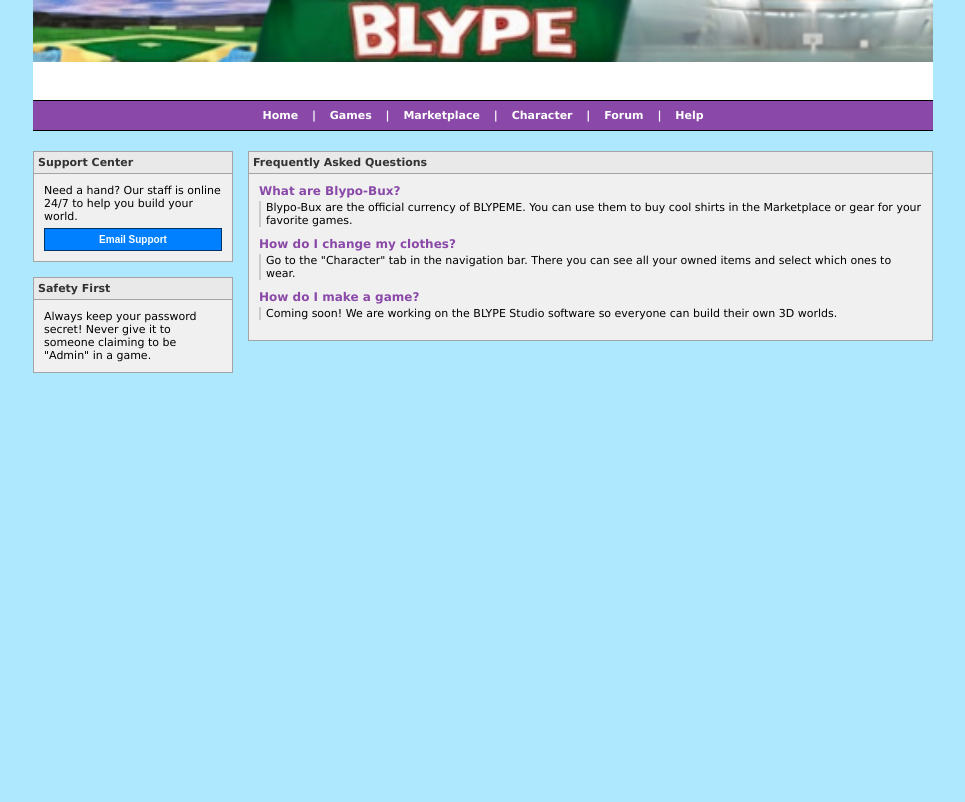
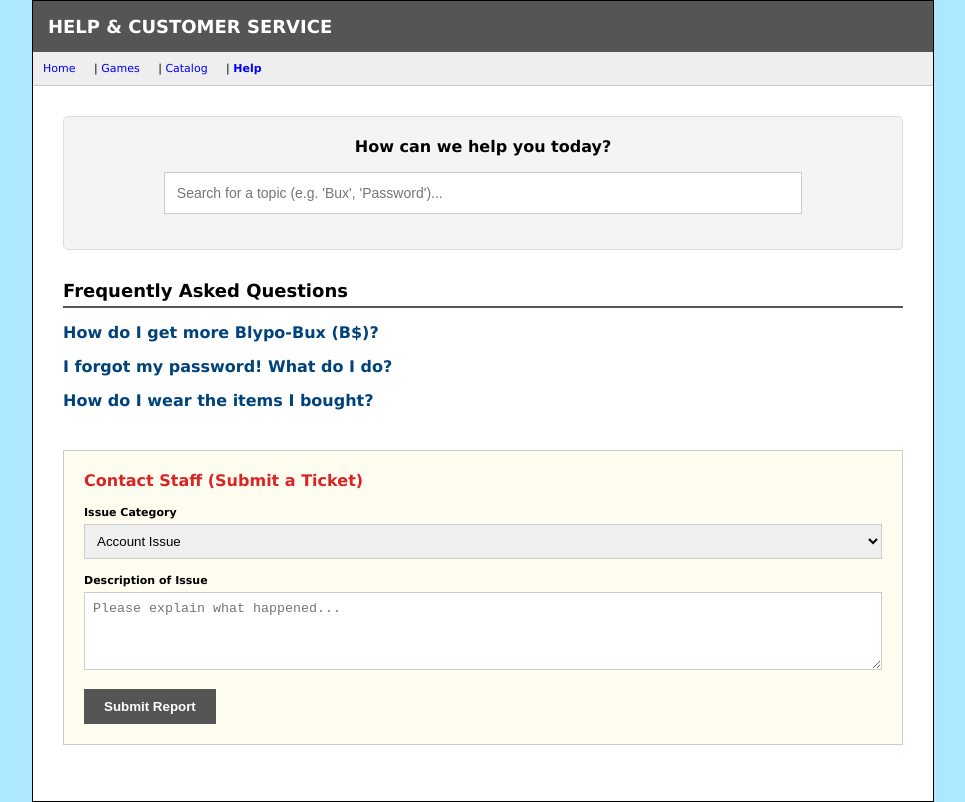
Before and after one commit to zbpk/Blype, a plain HTML site: page help.html in a window 1280 px wide. Shown: the whole page, without its empty margins (157-1122 px from the left). Drawn offline with Linux system fonts and the light colour scheme.

Commit message:
Update help.html

```diff
--- a/help.html
+++ b/help.html
@@ -4,140 +4,137 @@
     <meta charset="UTF-8">
     <title>BLYPEME - Help & Support</title>
     <style>
-        body {
-            background: #ade8ff;
-            font-family: 'Verdana', sans-serif;
-            margin: 0; padding: 0;
-            text-align: center;
-        }
+        body { background: #ade8ff; font-family: 'Verdana', sans-serif; margin: 0; padding: 0; }
+        .site-wrapper { width: 900px; margin: 0 auto; background: #fff; min-height: 100vh; border: 1px solid #000; }
 
-        .site-wrapper { width: 900px; margin: 0 auto; background-color: transparent; }
+        /* HEADER */
+        .header { background: #555; color: white; padding: 15px; font-weight: bold; font-size: 18px; }
+        .nav { background: #eee; padding: 10px; font-size: 11px; border-bottom: 1px solid #ccc; }
+        .nav a { margin-right: 15px; text-decoration: none; color: blue; }
 
-        /* UNIFIED HEADER */
-        .banner-container { background: #fff; border-bottom: 1px solid #000; width: 900px; height: 100px; overflow: hidden; cursor: pointer; }
-        .banner-img { width: 100%; }
+        .help-content { padding: 30px; }
 
-        .sub-nav {
-            background-color: #8a49a8;
-            padding: 8px 0;
-            color: white;
-            font-size: 11px;
-            font-weight: bold;
-            border-bottom: 1px solid #000;
-        }
-        .sub-nav a { color: white; text-decoration: none; margin: 0 10px; }
-        .sub-nav a:hover { text-decoration: underline; }
+        /* SEARCH BOX */
+        .help-search { background: #f4f4f4; padding: 20px; border: 1px solid #ddd; border-radius: 5px; margin-bottom: 30px; text-align: center; }
+        .help-search input { width: 80%; padding: 12px; border: 1px solid #ccc; font-size: 14px; }
 
-        /* MAIN GRID */
-        .main-container {
-            display: grid;
-            grid-template-columns: 200px 1fr;
-            gap: 15px;
-            padding: 20px 0;
-            text-align: left;
-        }
+        /* FAQ SECTION */
+        .faq-section h2 { font-size: 18px; border-bottom: 2px solid #555; padding-bottom: 5px; }
+        .faq-item { margin-bottom: 15px; }
+        .faq-q { font-weight: bold; color: #00427a; cursor: pointer; display: block; }
+        .faq-a { font-size: 12px; color: #444; margin-top: 5px; display: none; background: #f9f9f9; padding: 10px; border-left: 3px solid #555; }
 
-        .box {
-            background: #f0f0f0;
-            border: 1px solid #a4a4a4;
-            margin-bottom: 15px;
-            padding: 10px;
-            font-size: 11px;
-        }
-        .box-header {
-            background: #e9e9e9;
-            border-bottom: 1px solid #a4a4a4;
-            padding: 4px;
-            font-weight: bold;
-            margin: -10px -10px 10px -10px;
-            color: #333;
-        }
+        /* SUPPORT TICKET FORM */
+        .ticket-box { margin-top: 40px; padding: 20px; border: 1px solid #ccc; background: #fffdf0; }
+        .ticket-box h3 { margin-top: 0; font-size: 16px; color: #d92525; }
+        label { display: block; font-size: 11px; font-weight: bold; margin-bottom: 5px; }
+        input, textarea, select { width: 100%; padding: 8px; margin-bottom: 15px; border: 1px solid #ccc; box-sizing: border-box; }
 
-        /* HELP CONTENT */
-        .help-q { font-weight: bold; color: #8a49a8; display: block; margin-top: 10px; font-size: 12px; }
-        .help-a { display: block; margin-bottom: 10px; padding-left: 5px; border-left: 2px solid #ccc; margin-top: 3px; }
+        .btn { background: #555; color: white; border: none; padding: 10px 20px; cursor: pointer; font-weight: bold; }
+        .btn:hover { background: #333; }
 
-        .contact-btn {
-            background: #0080ff; color: white; border: 1px solid #003366;
-            padding: 5px 10px; font-weight: bold; cursor: pointer; width: 100%;
-            font-size: 10px; margin-top: 5px;
-        }
-
-        .admin-note { background: #fffbe6; border: 1px solid #ffe58f; padding: 10px; margin-top: 10px; }
+        #success-msg { display: none; color: green; font-weight: bold; margin-top: 10px; font-size: 12px; }
     </style>
 </head>
 <body>
 
     <div class="site-wrapper">
-        <div class="banner-container" onclick="window.location.href='index.html'">
-            <img src="Banner.png" alt="BLYPE" class="banner-img">
+        <div class="header">HELP & CUSTOMER SERVICE</div>
+        <div class="nav">
+            <a href="index.html">Home</a> | <a href="games.html">Games</a> | <a href="catalog.html">Catalog</a> | <a href="help.html"><b>Help</b></a>
         </div>
 
-        <div class="sub-nav" id="main-nav">
-            <a href="index.html">Home</a> |
-            <a href="games.html">Games</a> |
-            <a href="marketplace.html">Marketplace</a> |
-            <a href="character.html">Character</a> |
-            <a href="forum.html">Forum</a> |
-            <a href="help.html">Help</a>
-        </div>
+        <div class="help-content">
+            <div class="help-search">
+                <p style="margin-top:0; font-weight:bold;">How can we help you today?</p>
+                <input type="text" id="faq-input" placeholder="Search for a topic (e.g. 'Bux', 'Password')..." onkeyup="searchFAQ()">
+            </div>
 
-        <div class="main-container">
-            <aside>
-                <div class="box">
-                    <div class="box-header">Support Center</div>
-                    Need a hand? Our staff is online 24/7 to help you build your world.
-                    <button class="contact-btn">Email Support</button>
+            <div class="faq-section">
+                <h2>Frequently Asked Questions</h2>
+
+                <div class="faq-item">
+                    <span class="faq-q" onclick="toggleFAQ(this)">How do I get more Blypo-Bux (B$)?</span>
+                    <div class="faq-a">You can earn B$ by playing games, participating in community events, or receiving them from an Administrator.</div>
                 </div>
 
-                <div class="box">
-                    <div class="box-header">Safety First</div>
-                    Always keep your password secret! Never give it to someone claiming to be "Admin" in a game.
-                </div>
-            </aside>
-
-            <main>
-                <div class="box">
-                    <div class="box-header">Frequently Asked Questions</div>
-
-                    <span class="help-q">What are Blypo-Bux?</span>
-                    <span class="help-a">Blypo-Bux are the official currency of BLYPEME. You can use them to buy cool shirts in the Marketplace or gear for your favorite games.</span>
-
-                    <span class="help-q">How do I change my clothes?</span>
-                    <span class="help-a">Go to the "Character" tab in the navigation bar. There you can see all your owned items and select which ones to wear.</span>
-
-                    <span class="help-q">How do I make a game?</span>
-                    <span class="help-a">Coming soon! We are working on the BLYPE Studio software so everyone can build their own 3D worlds.</span>
+                <div class="faq-item">
+                    <span class="faq-q" onclick="toggleFAQ(this)">I forgot my password! What do I do?</span>
+                    <div class="faq-a">Since BLYPEME is currently in development, please contact a Staff member in the Forum to have your password reset manually.</div>
                 </div>
 
-                <div class="box" id="admin-help" style="display:none;">
-                    <div class="box-header" style="background:#fffbe6; color:#856404;">Admin Documentation</div>
-                    <div class="admin-note">
-                        <b>Welcome, Master Admin.</b> Here is how to manage the site:<br><br>
-                        • <b>Economy:</b> Use the Admin Panel to set your balance. Smart Formatting will handle display (K, M, B).<br>
-                        • <b>Content:</b> You can change the homepage News and Featured Game directly from your panel.<br>
-                        • <b>Moderation:</b> You have the power to delete forum threads and broadcast site-wide alerts.
-                    </div>
+                <div class="faq-item">
+                    <span class="faq-q" onclick="toggleFAQ(this)">How do I wear the items I bought?</span>
+                    <div class="faq-a">Go to the 'Character' tab in the navigation menu. There you can see your inventory and click 'Wear' on any item you own.</div>
                 </div>
-            </main>
+            </div>
+
+            <div class="ticket-box">
+                <h3>Contact Staff (Submit a Ticket)</h3>
+                <label>Issue Category</label>
+                <select id="ticket-cat">
+                    <option>Account Issue</option>
+                    <option>Billing / B$ Issue</option>
+                    <option>Reporting a Player</option>
+                    <option>Technical Bug</option>
+                </select>
+
+                <label>Description of Issue</label>
+                <textarea id="ticket-body" rows="4" placeholder="Please explain what happened..."></textarea>
+
+                <button class="btn" onclick="submitTicket()">Submit Report</button>
+                <div id="success-msg">Ticket Submitted! A moderator will review your case soon.</div>
+            </div>
         </div>
     </div>
 
     <script>
-        window.onload = function() {
-            const isAdmin = localStorage.getItem("isAdmin") === "true";
+        const BLYPE = {
+            session: localStorage.getItem("currentUser") || "Guest"
+        };
 
-            if (isAdmin) {
-                // Show secret admin help
-                document.getElementById('admin-help').style.display = "block";
+        function toggleFAQ(element) {
+            const answer = element.nextElementSibling;
+            answer.style.display = (answer.style.display === "block") ? "none" : "block";
+        }
 
-                // Add Admin Tab to Nav
-                const nav = document.getElementById('main-nav');
-                if(!nav.innerHTML.includes("admin.html")) {
-                    nav.innerHTML += ' | <a href="admin.html" style="color:yellow;">Admin Panel</a>';
-                }
+        function searchFAQ() {
+            const input = document.getElementById('faq-input').value.toLowerCase();
+            const items = document.getElementsByClassName('faq-item');
+
+            for (let i = 0; i < items.length; i++) {
+                const text = items[i].innerText.toLowerCase();
+                items[i].style.display = text.includes(input) ? "block" : "none";
             }
-        };
+        }
+
+        function submitTicket() {
+            const cat = document.getElementById('ticket-cat').value;
+            const msg = document.getElementById('ticket-body').value.trim();
+
+            if (!msg) return alert("Please describe your issue.");
+
+            // Create Ticket Data
+            const ticket = {
+                user: BLYPE.session,
+                category: cat,
+                message: msg,
+                timestamp: new Date().toLocaleString()
+            };
+
+            // Save to Global Logs for Admin to see
+            let logs = JSON.parse(localStorage.getItem("blypo_help_tickets") || "[]");
+            logs.unshift(ticket);
+            localStorage.setItem("blypo_help_tickets", JSON.stringify(logs));
+
+            // UI Feedback
+            document.getElementById('ticket-body').value = "";
+            document.getElementById('success-msg').style.display = "block";
+
+            setTimeout(() => {
+                document.getElementById('success-msg').style.display = "none";
+            }, 5000);
+        }
     </script>
 </body>
 </html>
```
